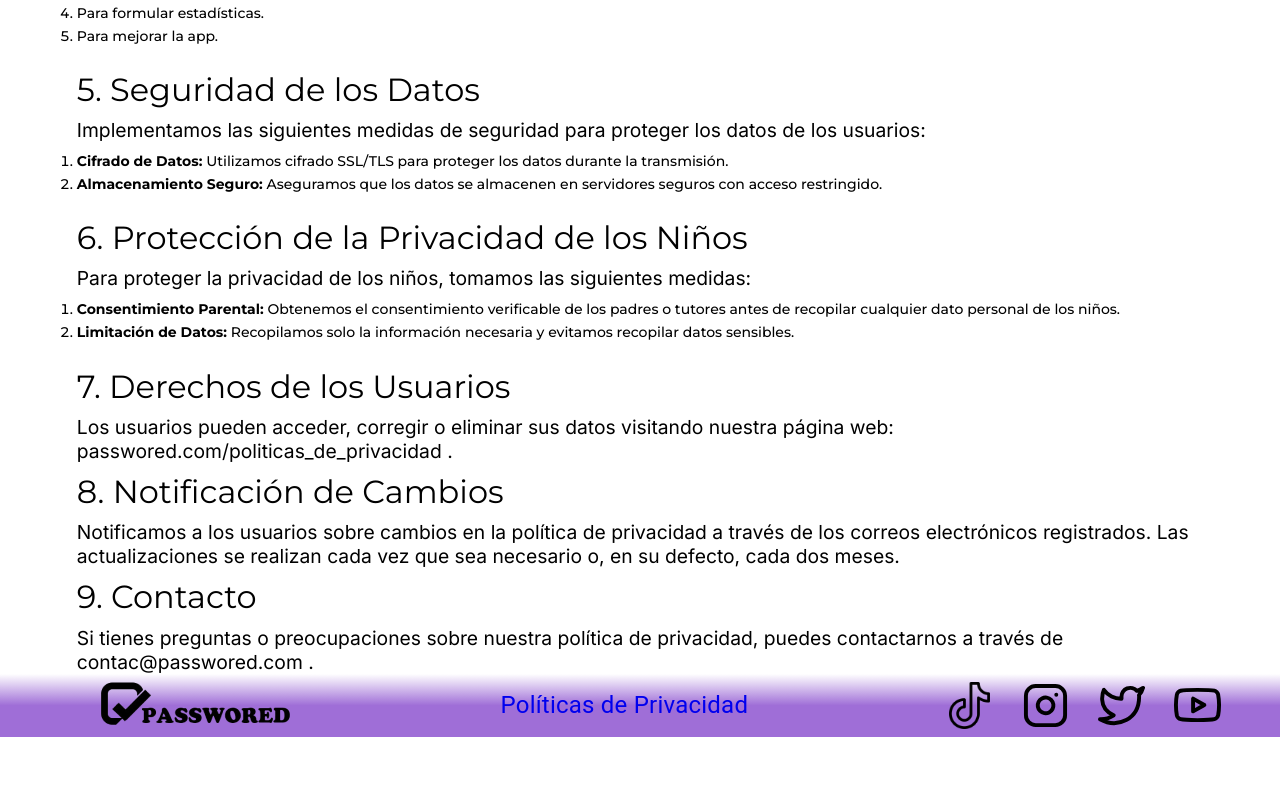
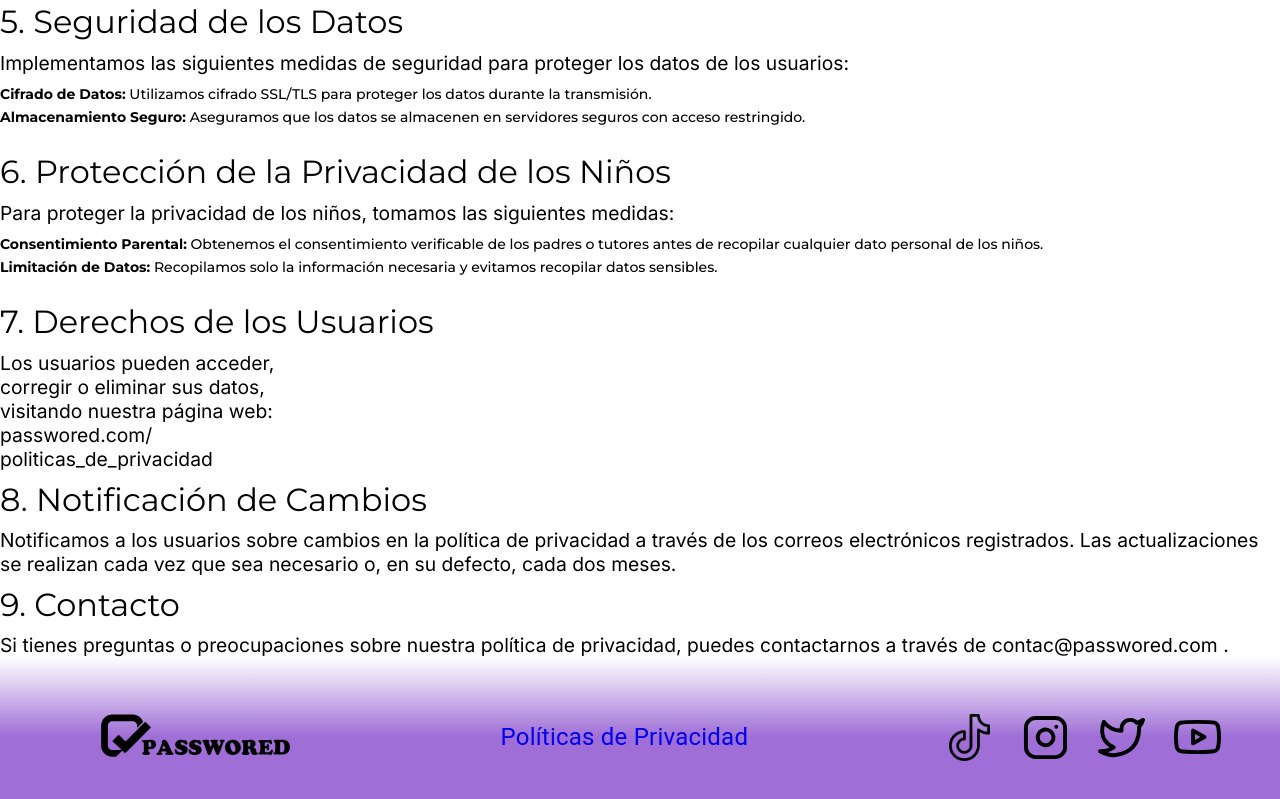
Before and after one commit to Franco97sassi/Passwored, a React (Vite) app in the folder PASSWORED/: page /politics in a window 1280 px wide. Shown: the part 1801-2600 px from the top of the page. Before the commit the page ends 2538 px from the top, so only its background shows below. Built offline with nearby package versions, Linux system fonts and the light colour scheme.

Commit message:
cambio en el footer

```diff
--- a/PASSWORED/src/components/Footer.jsx
+++ b/PASSWORED/src/components/Footer.jsx
@@ -33,8 +33,8 @@ const Footer = ({ background, width }) => {
 
         },
 
-        height:isHomePage?"10vh":"max-content",
-        background: background,
+        height: isHomePage ? "10vh" : { xs: "max-content", md: "20vh" },
+                background: background,
 
       }}
     >
--- a/PASSWORED/src/pages/Politics.jsx
+++ b/PASSWORED/src/pages/Politics.jsx
@@ -19,6 +19,9 @@ const Politics = () => {
           paddingBottom:matches?"10%":"0%",
           flexDirection: 'column',
           justifyContent: 'center',
+          paddingLeft:matches?"10%":"0%",
+          paddingRight:matches?"10%":"0%",
+
           alignItems: 'flex-start',gap:"10px"}}>
 
       <Typography variant="h2">Política de Privacidad de PASSWORED</Typography>
@@ -116,7 +119,7 @@ const Politics = () => {
 
       <Typography  variant="h3">7. Derechos de los Usuarios</Typography>
       <Typography variant="body">
-        Los usuarios pueden acceder, corregir o eliminar sus datos visitando nuestra página web:  passwored.com/politicas_de_privacidad .
+        Los usuarios pueden acceder,<br/> corregir o eliminar sus datos,<br/>  visitando nuestra página web:<br/> passwored.com/<br/> politicas_de_privacidad
       </Typography>
 
       <Typography  variant="h3">8. Notificación de Cambios</Typography>
--- a/PASSWORED/src/pages/politics.module.css
+++ b/PASSWORED/src/pages/politics.module.css
@@ -16,5 +16,6 @@
     margin: 0;
     padding: 0;
     padding-bottom: 1%;
-  }
+   }
+
 }
```
